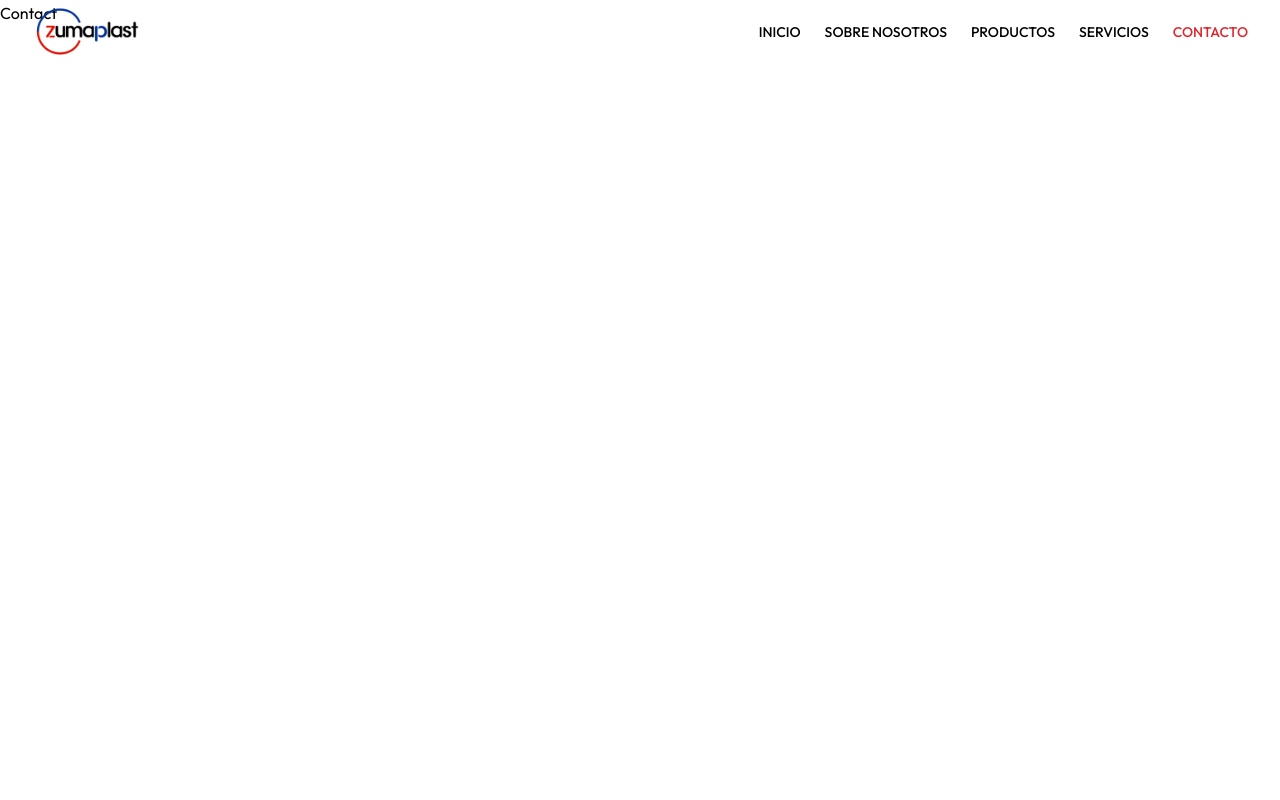
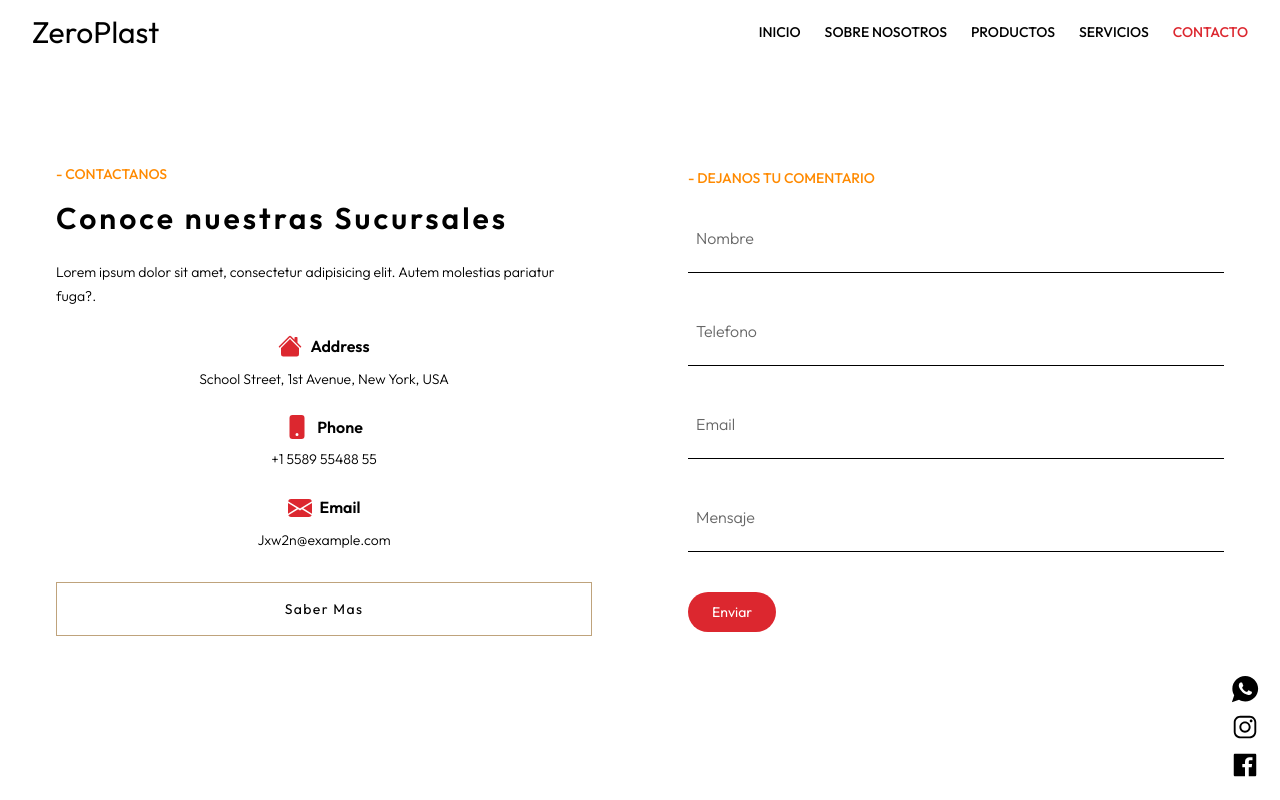
Before and after one commit to Pablo220288/zumaplast, a Next.js app: page /contact in a window 1280 px wide. Built offline with nearby package versions, Linux system fonts and the light colour scheme.

Commit message:
Add Page Contact and Change Name ZeroPlast

```diff
--- a/Data/Data.tsx
+++ b/Data/Data.tsx
@@ -3,6 +3,7 @@ import {
   NavLink,
   ProductProps,
   ServiceProps,
+  ContactProps,
 } from "@/Types";
 
 import {
@@ -14,6 +15,9 @@ import {
   BsFillCloudSunFill,
   BsFillChatRightHeartFill,
   BsFillFlagFill,
+  BsFillHouseFill,
+  BsFillPhoneFill,
+  BsFillEnvelopeFill,
 } from "react-icons/bs";
 
 const navLinks: NavLink[] = [
@@ -80,7 +84,7 @@ const products: ProductProps[] = [
     detail: ["+ Ver Mas", "Contacto"],
   },
   {
-    id: 1,
+    id: 3,
     name: "Caja Papas",
     image: "/product3.png",
     description:
@@ -88,7 +92,7 @@ const products: ProductProps[] = [
     detail: ["+ Ver Mas", "Contacto"],
   },
   {
-    id: 1,
+    id: 4,
     name: "Caja Pizza",
     image: "/product4.png",
     description:
@@ -96,7 +100,7 @@ const products: ProductProps[] = [
     detail: ["+ Ver Mas", "Contacto"],
   },
   {
-    id: 1,
+    id: 5,
     name: "Caja Triangular",
     image: "/product5.png",
     description:
@@ -164,4 +168,25 @@ const services: ServiceProps[] = [
   },
 ];
 
-export { navLinks, countUpItems, products, services };
+const contacts: ContactProps[] = [
+  {
+    id: 1,
+    title: "Address",
+    description: "School Street, 1st Avenue, New York, USA",
+    icon: <BsFillHouseFill />,
+  },
+  {
+    id: 2,
+    title: "Phone",
+    description: "+1 5589 55488 55",
+    icon: <BsFillPhoneFill />,
+  },
+  {
+    id: 3,
+    title: "Email",
+    description: "Jxw2n@example.com",
+    icon: <BsFillEnvelopeFill />,
+  },
+];
+
+export { navLinks, countUpItems, products, services, contacts };
--- a/animate.js
+++ b/animate.js
@@ -6,7 +6,7 @@ export const smoothIn = (direction, delay) => {
       x: direction === "left" ? 80 : direction === "right" ? -80 : 0,
       transition: {
         type: "tween",
-        duration: 1.5,
+        duration: 0.2,
         delay: delay,
         ease: [0.25, 0.6, 0.3, 0.8],
       },
@@ -17,7 +17,7 @@ export const smoothIn = (direction, delay) => {
       opacity: 1,
       transition: {
         type: "tween",
-        duration: 1.4,
+        duration: 1.1,
         delay: delay,
         ease: [0.25, 0.25, 0.25, 0.75],
       },
--- a/components/NavBar.tsx
+++ b/components/NavBar.tsx
@@ -1,5 +1,5 @@
 "use client";
-import React, { useState } from "react";
+import React, { useEffect, useState } from "react";
 import Link from "next/link";
 import { navLinks } from "@/Data/Data";
 import { HiOutlineMenuAlt4, HiX } from "react-icons/hi";
@@ -15,6 +15,7 @@ import Image from "next/image";
 
 export default function NavBar() {
   const [open, setOpen] = useState<boolean>(false);
+  const [scrolled, setScrolled] = useState<boolean>(false);
   const router = useRouter();
   const pathname = router.pathname;
 
@@ -49,13 +50,33 @@ export default function NavBar() {
 
   const socialIconsMobile = "text-3xl  cursor-pointer text-White";
 
+  const handleScroll = () => {
+    const offset = window.scrollY;
+    if (offset > 50) {
+      setScrolled(true);
+    } else {
+      setScrolled(false);
+    }
+  };
+
+  useEffect(() => {
+    window.addEventListener("scroll", handleScroll);
+    return () => {
+      window.removeEventListener("scroll", handleScroll);
+    };
+  }, []);
+
   const isActive = (path: string) =>
     pathname === path ? "text-Red" : "text-Black";
   const isActiveMobile = (path: string) =>
     pathname === path ? "text-Red drop-shadow-lg" : "text-White";
 
   return (
-    <header className="fixed z-50 w-full top-0 left-0">
+    <header
+      className={`fixed z-50 w-full top-0 left-0 transition-all duration-300 ${
+        scrolled ? "bg-white shadow-md" : "bg-transparent"
+      }`}
+    >
       <nav
         className={`max-w-7xl mx-auto px-4 sm:px-6 lg:px-8 ${
           open ? "hidden" : ""
@@ -63,7 +84,7 @@ export default function NavBar() {
       >
         <div className="flex items-center justify-between h-16">
           <Link href="/" className="text-3xl text-Black">
-            <Image className="w-[7rem]" src={"/zumaplast_logo_xl.png"} alt="Logo" width={1080} height={1080} />
+            ZeroPlast
           </Link>
           <div className="hidden md:flex items-center justify-center space-x-6">
             {navLinks.map((link) => (
@@ -86,14 +107,12 @@ export default function NavBar() {
           </div>
         </div>
       </nav>
-
       <motion.div
         variants={menuVariants}
         initial="closed"
         animate={open ? "open" : "closed"}
         className="bg-Blue fixed top-0 right-0 w-16 h-16 rounded-full"
       ></motion.div>
-
       <motion.nav
         variants={navLinkVariants}
         initial="closed"
@@ -119,7 +138,7 @@ export default function NavBar() {
           </Link>
           <Link
             className={socialIconsMobile}
-            href="https://www.instagram.com/zumaplast/"
+            href="https://www.instagram.com"
             target="_blank"
           >
             <IoLogoInstagram />
--- a/components/Wrapper.tsx
+++ b/components/Wrapper.tsx
@@ -36,7 +36,7 @@ export default function Wrapper({ className, children }: WrapperProps) {
         >
           <Link
             className={socialIconsDesktop}
-            href="https://www.instagram.com/zumaplast/"
+            href="https://www.instagram.com"
             target="_blank"
           >
             <IoLogoInstagram />
--- a/pages/_app.tsx
+++ b/pages/_app.tsx
@@ -29,7 +29,7 @@ export default function App({ Component, pageProps }: AppProps) {
           initial="initialState"
           animate="animateState"
           exit="exitState"
-          transition={{ duration: 0.75 }}
+          transition={{ duration: 0.3 }}
           variants={{
             initialState: {
               opacity: 0,
--- a/pages/about.tsx
+++ b/pages/about.tsx
@@ -66,7 +66,7 @@ export default function About() {
   return (
     <>
       <Head>
-        <title>ZumaPlast | Sobre Nosotros</title>
+        <title>ZeroPlast | Sobre Nosotros</title>
       </Head>
       <Wrapper className="pb-0 mt-20 lg:mt-0">
         <div className="flex flex-col gap-12 items-center justify-center min-h-screen lg:flex-row mb-12 lg:mb-0">
--- a/pages/contact.tsx
+++ b/pages/contact.tsx
@@ -1,7 +1,108 @@
-import React from 'react'
+import Wrapper from "@/components/Wrapper";
+import { contacts } from "@/Data/Data";
+import Head from "next/head";
+import React from "react";
+
+//Framer Motion
+import { motion } from "framer-motion";
+import { smoothIn } from "@/animate";
 
 export default function Contact() {
   return (
-    <div>Contact</div>
-  )
+    <>
+      <Head>
+        <title>ZeroPlast | Contacto</title>
+      </Head>
+      <Wrapper className="flex flex-col justify-center items-center mt-20 lg:pb-0 lg:mt-0 gap-12 lg:flex-row lg:pt-0 ">
+        <motion.div
+          variants={smoothIn("left", 0.5)}
+          initial="hidden"
+          animate="show"
+          exit="hidden"
+          transition={{ duration: 1, ease: "easeInOut" }}
+          className="md:px-6 py-6 text-center lg:text-left lg:w-1/2"
+        >
+          <div className="text-Orange text-sm font-medium uppercase">
+            - Contactanos
+          </div>
+          <div className="font-semibold text-Black text-3xl mt-4 tracking-wide md:tracking-widest">
+            Conoce nuestras Sucursales
+          </div>
+          <p className="text-Black text-sm mt-6 leading-6 max-w-xl">
+            Lorem ipsum dolor sit amet, consectetur adipisicing elit. Autem
+            molestias pariatur fuga?.
+          </p>
+          <div>
+            {contacts.map((item) => (
+              <div
+                key={item.id}
+                className="mt-6 flex items-center gap-3 justify-center"
+              >
+                <div className="flex flex-col items-center">
+                  <div className="flex gap-2 items-center mb-2">
+                    <div className="flex justify-center text-Red text-2xl">
+                      {item.icon}
+                    </div>
+                    <p className="text-Black font-semibold">{item.title}</p>
+                  </div>
+                  <p className="text-Black text-sm">{item.description}</p>
+                </div>
+              </div>
+            ))}
+            <button className="border-[#bfa37c] border w-full py-4 px-8 text-center text-Black tracking-widest text-sm cursor-pointer mt-8">
+              Saber Mas
+            </button>
+          </div>
+        </motion.div>
+        <motion.div
+          variants={smoothIn("right", 0.5)}
+          initial="hidden"
+          animate="show"
+          exit="hidden"
+          transition={{ duration: 1, ease: "easeInOut" }}
+          className="py-6 px-6 w-full md:w-2/3 lg:w-1/2"
+        >
+          <div className="text-Orange text-sm font-medium uppercase">
+            - Dejanos tu comentario
+          </div>
+          <form className="mt-4">
+            <div className="flex items-center border-b border-Black py-2 mb-6">
+              <input
+                type="text"
+                placeholder="Nombre"
+                className="appearance-none bg-transparent border-none w-full text-Black mr-3 py-1 px-2 leading-tight focus:outline-none"
+              />
+            </div>
+            <div className="flex items-center border-b border-Black py-2 mb-6">
+              <input
+                type="text"
+                placeholder="Telefono"
+                className="appearance-none bg-transparent border-none w-full text-Black mr-3 py-1 px-2 leading-tight focus:outline-none"
+              />
+            </div>
+            <div className="flex items-center border-b border-Black py-2 mb-6">
+              <input
+                type="email"
+                placeholder="Email"
+                className="appearance-none bg-transparent border-none w-full text-Black mr-3 py-1 px-2 leading-tight focus:outline-none"
+              />
+            </div>
+            <div className="flex items-center border-b border-Black py-2 mb-6">
+              <input
+                type="text"
+                placeholder="Mensaje"
+                className="appearance-none bg-transparent border-none w-full text-Black mr-3 py-1 px-2 leading-tight focus:outline-none"
+              />
+            </div>
+            <button
+              type="submit"
+              className="flex-none bg-Red text-White px-6 py-2.5 mt-4 rounded-full text-sm font-normal hover:bg-Black transition-all duration-300"
+            >
+              Enviar
+            </button>
+          </form>
+        </motion.div>
+      </Wrapper>
+    </>
+  );
 }
--- a/pages/index.tsx
+++ b/pages/index.tsx
@@ -11,7 +11,7 @@ function Home() {
   return (
     <>
       <Head>
-        <title>ZumaPlast</title>
+        <title>ZeroPlast | Home</title>
       </Head>
       <Wrapper className="text-center flex flex-col justify-center pb-0">
         <div className="bg-[#fbe2e3] absolute top-[6rem] -z-10 right-[11rem] h-[31.25rem] w-[31.25rem] rounded-full blur-[10rem] sm:w-[68.75rem]"></div>
@@ -24,7 +24,7 @@ function Home() {
               animate="show"
               exit="hidden"
             >
-              Zumaplast
+              ZeroPlast
             </motion.h1>
             <motion.p
               variants={smoothIn("down", 0)}
--- a/pages/products.tsx
+++ b/pages/products.tsx
@@ -1,18 +1,38 @@
 import Wrapper from "@/components/Wrapper";
 import Head from "next/head";
-import React from "react";
+import React, { useRef } from "react";
 import { products } from "@/Data/Data";
 import Image from "next/image";
 
-//Framer Motion
-import { motion } from "framer-motion";
+// Framer Motion
+import { motion, useInView } from "framer-motion";
 import { smoothIn } from "@/animate";
+import { CardProductProps } from "@/Types";
+
+function Product({ children }: CardProductProps) {
+  const ref = useRef(null);
+  const isInView = useInView(ref, { once: true, margin: "0px 0px 200px 0px" });
+
+  return (
+    <div
+      ref={ref}
+      style={{
+        transform: isInView ? "none" : "translateY(200px)",
+        opacity: isInView ? 1 : 0,
+        transition: "all 0.9s cubic-bezier(0.17, 0.55, 0.55, 1) 0.5s",
+      }}
+      className="bg-WhiteGray p-10"
+    >
+      {children}
+    </div>
+  );
+}
 
 export default function Products() {
   return (
     <>
       <Head>
-        <title>Zumaplast |Products</title>
+        <title>ZeroPlast | Products</title>
       </Head>
       <Wrapper>
         <div className="flex flex-col pt-40 items-center text-center">
@@ -37,16 +57,9 @@ export default function Products() {
             </p>
           </motion.div>
 
-          <motion.div
-            variants={smoothIn("right", 0.3)}
-            initial="hidden"
-            animate="show"
-            exit="hidden"
-            transition={{ duration: 0.5, ease: "easeInOut" }}
-            className="grid grid-cols-1 md:grid-cols-2 lg:grid-cols-3 gap-4 my-8 px-4 md:px-8"
-          >
+          <motion.div className="grid grid-cols-1 md:grid-cols-2 lg:grid-cols-3 gap-4 my-8 px-4 md:px-8">
             {products.map((product) => (
-              <div key={product.id} className="bg-WhiteGray p-10 ">
+              <Product key={product.id}>
                 <div className="w-full relative group flex justify-center">
                   <Image
                     className="w-[10rem]"
@@ -72,7 +85,7 @@ export default function Products() {
                     </span>
                   ))}
                 </div>
-              </div>
+              </Product>
             ))}
           </motion.div>
         </div>
--- a/pages/service.tsx
+++ b/pages/service.tsx
@@ -11,7 +11,7 @@ export default function Service() {
   return (
     <>
       <Head>
-        <title>Zumaplast | Servicios</title>
+        <title>ZeroPlast | Servicios</title>
       </Head>
       <Wrapper className="flex felx-col mt-24 justify-center items-center">
         <div className="h-full">
```
Also changed, not shown: Types.d.ts (+13 -0 lines).
